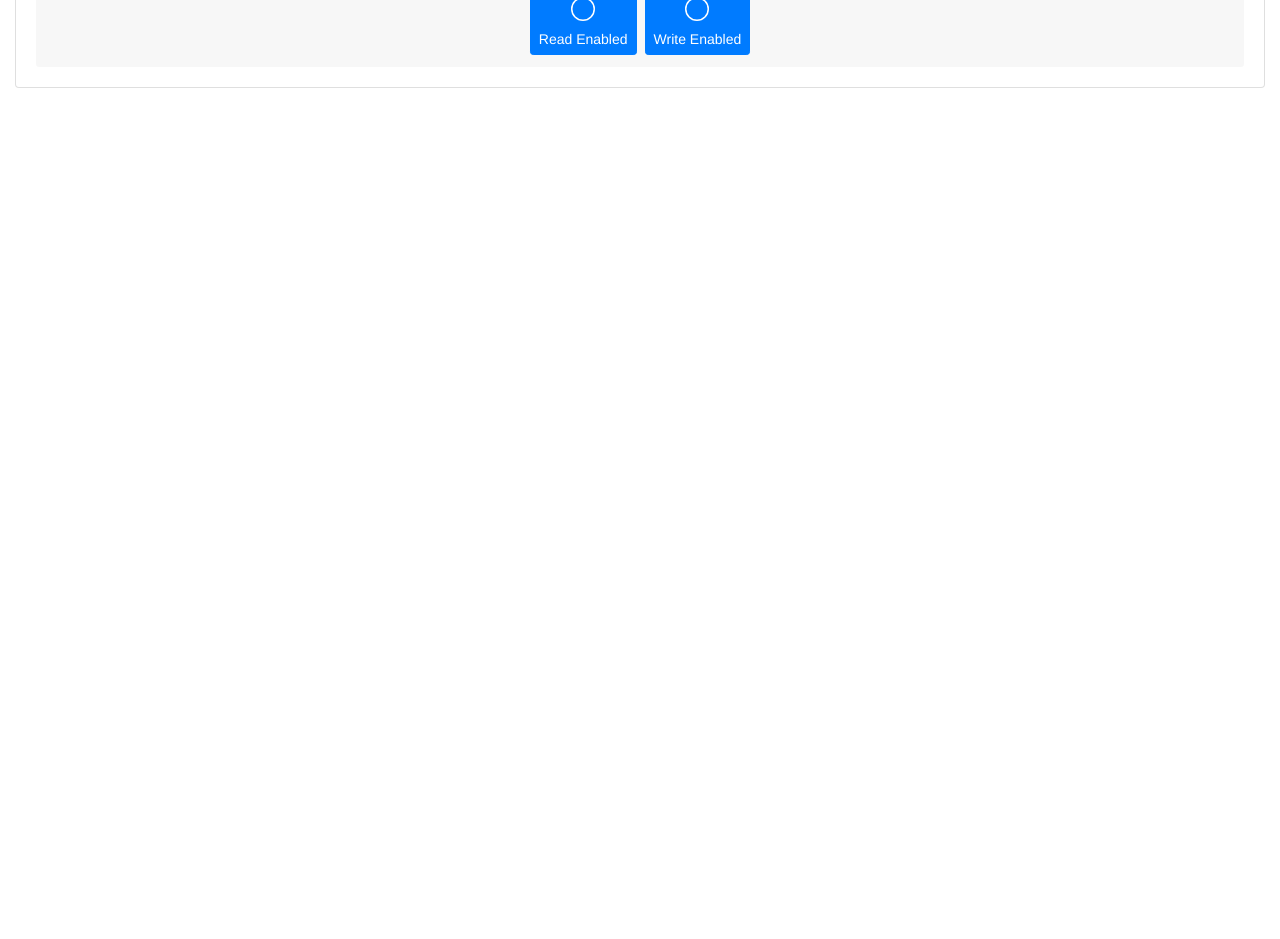
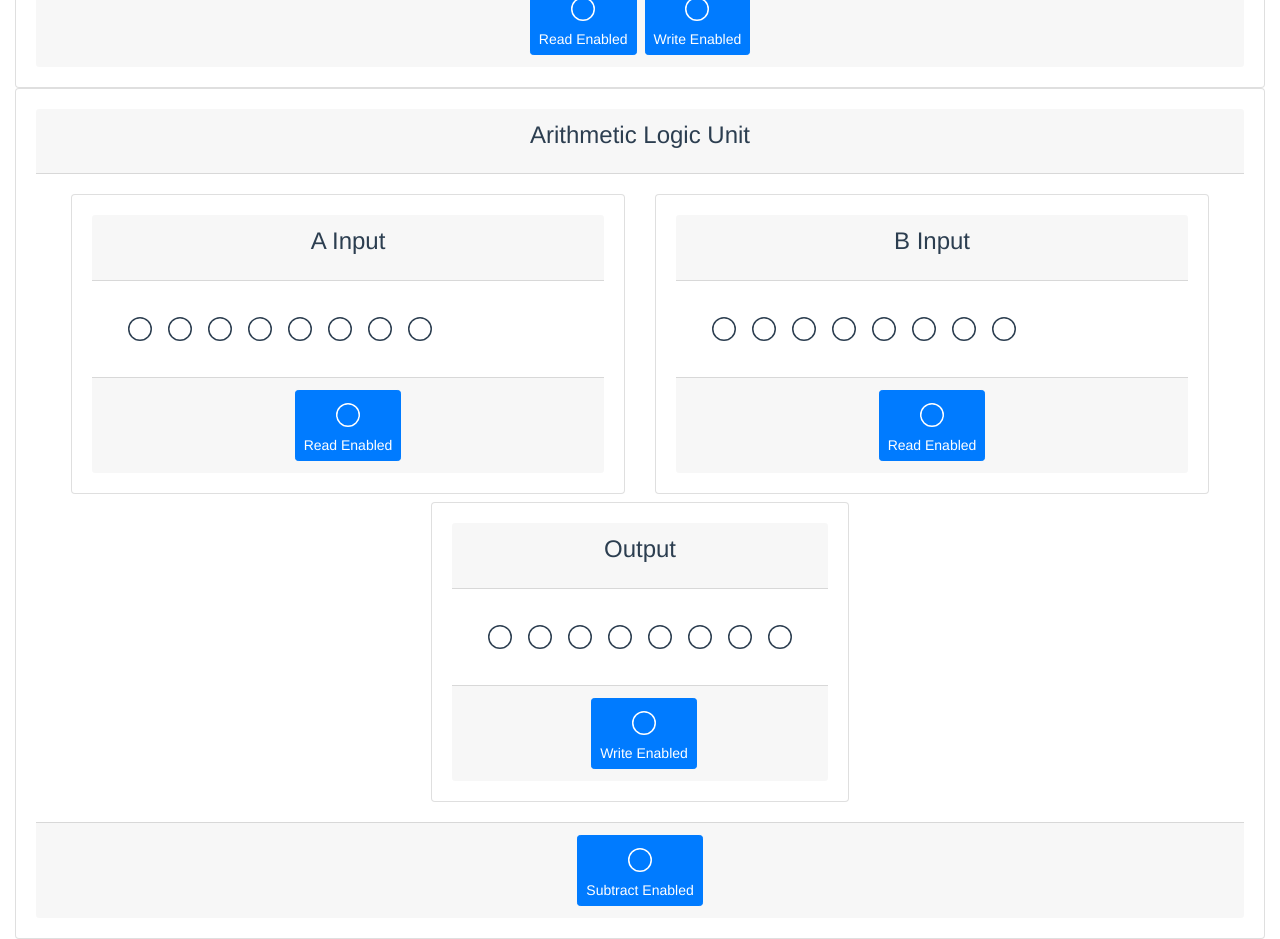
Before and after one commit to jtrauntvein/js-computersim-vue, a Vue app: page / in a window 1280 px wide. Shown: the part 600-1539 px from the top of the page. Before the commit the page ends 800 px from the top, so only its background shows below. Built offline with nearby package versions, Linux system fonts and the light colour scheme.

Commit message:
feat: created a component that represents the state of the ALU registers and control lines.

```diff
--- a/src/App.vue
+++ b/src/App.vue
@@ -17,6 +17,10 @@
       </div>
     </b-row>
     <b-row class="d-flex" >
+      <div class="col-4" />
+      <div class="col" >
+        <js-alu />
+      </div>
     </b-row>
   </div>
 </template>
@@ -25,6 +29,7 @@
 import JsClock from "./components/JsClock.vue"
 import JsRegister from "./components/JsRegister.vue";
 import JsBus from "./components/JsBus.vue";
+import JsAlu from "./components/JsAlu.vue";
 
 
 export default {
@@ -32,7 +37,8 @@ export default {
   components: {
     JsClock,
     JsRegister,
-    JsBus
+    JsBus,
+    JsAlu
   },
   data: function() {
     return {
--- a/src/components/Computer.js
+++ b/src/components/Computer.js
@@ -1,19 +1,34 @@
 import { VirtualClock } from "./clock.js";
 import { VirtualBus } from "./bus.js";
 import { VirtualRegister } from "./register.js";
+import { VirtualALU } from "./alu.js";
 
 const the_clock = new VirtualClock(true, 1000);
 const the_bus = new VirtualBus();
-const the_control_bus = new VirtualBus;
-const register_read_bit = 0;
-const register_write_bit = 1;
+const the_control_bus = new VirtualBus();
+const register0_read_bit = 0;
+const register0_write_bit = 1;
+const alu_ain_bit = 2;
+const alu_bin_bit = 3;
+const alu_out_bit = 4;
+const alu_subtract_bit = 5;
 const the_register = new VirtualRegister({
    data_bus: the_bus,
    clock: the_clock,
    control_bus: the_control_bus,
-   read_enable_idx: register_read_bit,
-   write_enable_idx: register_write_bit
+   read_enable_idx: register0_read_bit,
+   write_enable_idx: register0_write_bit
 });
+const the_alu = new VirtualALU({
+   clock: the_clock,
+   data_bus: the_bus,
+   control_bus: the_control_bus,
+   bus_size: the_register.size,
+   ai_index: alu_ain_bit,
+   bi_index: alu_bin_bit,
+   output_index: alu_out_bit,
+   op_index: alu_subtract_bit
+})
 the_clock.auto_clock = false;
 the_clock.set_interval(1000);
 
@@ -24,8 +39,9 @@ export default {
          data_bus: the_bus,
          control_bus: the_control_bus,
          register0: the_register,
-         register_read_bit: register_read_bit,
-         register_write_bit: register_write_bit
+         alu: the_alu,
+         register0_read_bit: register0_read_bit,
+         register0_write_bit: register0_write_bit
       }
    },
    methods: {
--- /dev/null
+++ b/src/components/JsAlu.vue
@@ -0,0 +1,73 @@
+<template>
+   <b-card>
+      <b-card-header>
+         <b-card-title>Arithmetic Logic Unit</b-card-title>
+      </b-card-header>
+      <b-card-body>
+         <div class="d-flex" >
+            <div class="col">
+               <js-register
+                  :register="alu.a"
+                  title="A Input" />
+            </div>
+            <div class="col" >
+               <js-register
+                  :register="alu.b"
+                  title="B Input" />
+            </div>
+         </div>
+         <div class="d-flex mt-2">
+            <div class="col" />
+            <js-register
+               :register="alu.output"
+               title="Output" />
+            <div class="col" />
+         </div>
+      </b-card-body>
+      <b-card-footer>
+         <b-button
+            v-on:click="toggle_subtract_bit"
+            variant="primary"
+            size="sm" >
+            <led :powered="subtract_enabled" />
+            Subtract Enabled
+         </b-button>
+      </b-card-footer>
+   </b-card>
+</template>
+
+<script>
+import JsRegister from "./JsRegister.vue";
+import Led from "./Led.vue";
+
+
+export default {
+   name: "js-alu",
+   components: {
+      JsRegister,
+      Led
+   },
+   computed: {
+      subtract_enabled: function() {
+         return this.control_bus.get(this.alu.op_index) ? true : false;
+      }
+   },
+   methods: {
+      toggle_subtract_bit: function() {
+         this.control_bus.set(this.alu.op_index, -1);
+         this.$forceUpdate();
+      }
+   },
+   mounted: function() {
+      this.alu.a.add_client(() => {
+         this.$forceUpdate();
+      });
+      this.alu.b.add_client(() => {
+         this.$forceUpdate();
+      });
+      this.alu.output.add_client(() => {
+         this.$forceUpdate();
+      })
+   }
+}
+</script>
--- a/src/components/alu.js
+++ b/src/components/alu.js
@@ -1,4 +1,7 @@
-/* eslint-disable no-undef */
+import { VirtualRegister } from "./register.js";
+import { VirtualFullAdder, VirtualXOR } from "./logicgates.js";
+
+
 /**
  * Defines a module that implements a virtual ALU for the simulated computer.  This
  * ALU is constructed to read two input registers as well as a control register.
@@ -71,7 +74,7 @@ export function VirtualALU({
    clock.add_rising_client(() => {
       const do_subtract = control_bus.get(op_index);
       let last_add = { sum: 0, cout: 0 };
-      this.output.register = 0;
+      let output_register = 0;
       for(let i = 0; i < bus_size; ++i)
       {
          // we can use the XOR operation to convert the b register to twos complement and feed in the result
@@ -79,9 +82,10 @@ export function VirtualALU({
          const ai = this.a.get(i);
          const bi = this.b.get(i);
          last_add = VirtualFullAdder(last_add.cout, ai, VirtualXOR(bi, do_subtract));
-         this.output.register |= (last_add.sum << i);
+         output_register |= (last_add.sum << i);
 
          // @todo: we need to update the flags register with the zero and carry values
       }
+      this.output.set_register(output_register);
    });
 }
--- a/src/components/register.js
+++ b/src/components/register.js
@@ -121,4 +121,20 @@ VirtualRegister.prototype.set = function(bit_idx, value = -1)
       this.register |= (bit_val << bit_idx);
    else
       this.register &= ~(1 << bit_idx);
+   this.clients.forEach((client) => {
+      client(this, bit_idx, bit_val);
+   });
 };
+
+/**
+ * Sets the entire register using the specified numeric and notifies all clients.
+ *
+ * @param {number} value Specifies the new values for all bits.
+ */
+VirtualRegister.prototype.set_register = function(value)
+{
+   this.register = value;
+   this.clients.forEach((client) => {
+      client(this, -1, -1);
+   });
+}
```
Also changed, not shown: src/components/logicgates.js (+6 -6 lines).
